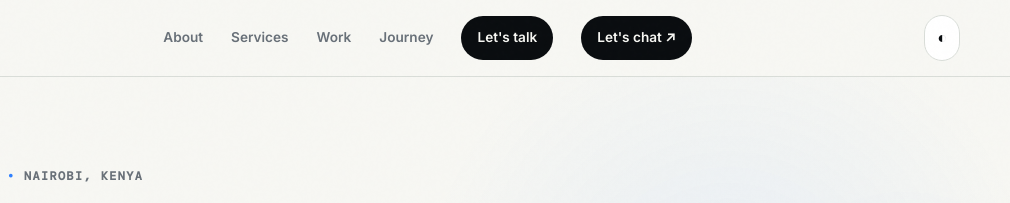
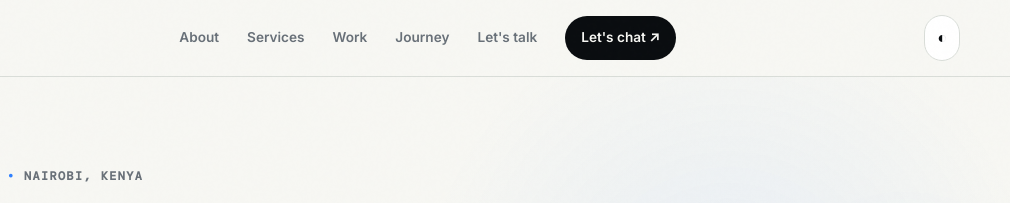
Before and after one commit to Bobiology/portfolio, a plain HTML site: page index.html in a window 1280 px wide. Shown: the top 203 px of the page, 270-1280 px from the left. Drawn offline with nearby package versions, Linux system fonts and the light colour scheme.

Commit message:
Fix navigation links formatting in index.html

```diff
--- a/index.html
+++ b/index.html
@@ -15,7 +15,7 @@
   <nav class="nav container">
     <a class="brand magnetic" href="#home"><img src="assets/logo.svg" class="brand-logo" alt="SB"><span>SAKAWA BOB</span></a>
     <div class="nav-links">
-      <a href="#about">About</a><a href="#services">Services</a><a href="#projects">Work</a><a href="#experience">Journey</a><a href="#contact" class="nav-cta">Let's talk</a><a href="https://www.fastfol.io/bobsakawa" target="blank" class="nav-cta">Let's chat <span>↗</span></a>
+      <a href="#about">About</a><a href="#services">Services</a><a href="#projects">Work</a><a href="#experience">Journey</a><a href="#contact">Let's talk</a><a href="https://www.fastfol.io/bobsakawa" target="blank" class="nav-cta">Let's chat <span>↗</span></a>
     </div>
     <div class="nav-tools"><button id="themeToggle" class="icon-btn" aria-label="Toggle theme">◐</button><button id="menuToggle" class="menu-btn" aria-label="Open menu">MENU</button></div>
   </nav>
```
